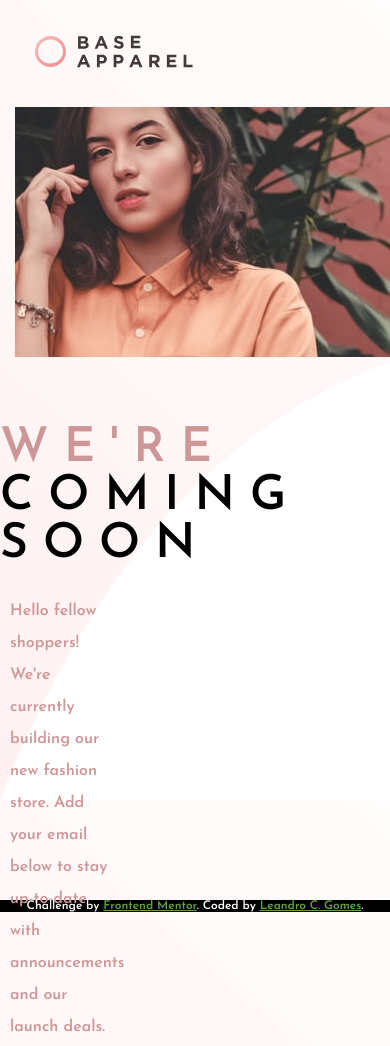
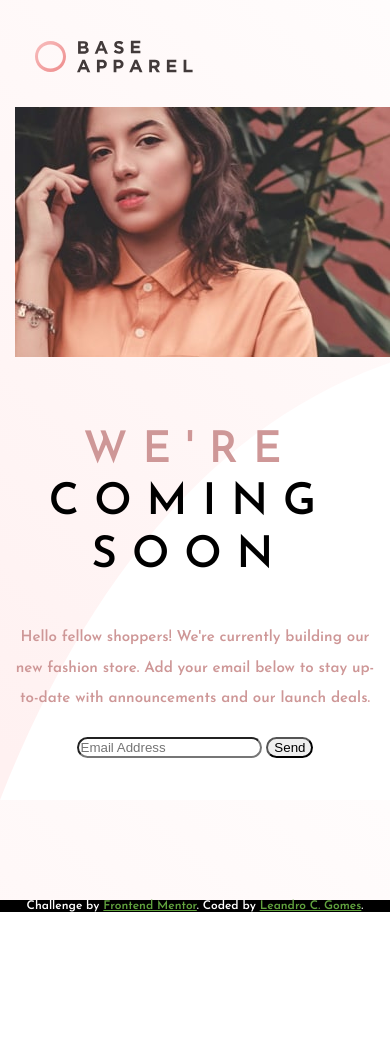
Before and after one commit to LeandroCastilhoGomes/base-apparel-coming-soon-page, a plain HTML site: page index.html in a window 390 px wide. Shown: the top 1046 px of the page. After the commit the page ends 912 px from the top, so only its background shows below. Drawn offline with Linux system fonts and the light colour scheme.

Commit message:
Ajuste na responsividade do texto

```diff
--- a/index.html
+++ b/index.html
@@ -16,7 +16,7 @@
         <div id="fotomodelo">
           <img src="images/logo.svg" alt="">
           <picture>
-            <source media="(max-width: 675px)" srcset="images/hero-mobile.jpg">
+            <source media="(max-width: 500px)" srcset="images/hero-mobile.jpg">
             <img src="images/hero-desktop.jpg" alt="foto da modelo">
           </picture>
         </div>
--- a/style.css
+++ b/style.css
@@ -22,7 +22,9 @@ div {
 }
 
 div > img {
-    margin: 35px;
+    margin-top: 40px;
+    margin-bottom: 30px;
+    margin-left: 35px;
 }
 
 div > picture {
@@ -30,23 +32,26 @@ div > picture {
     margin-bottom: 4em;
 }
 
-div.texto {
-}
-
 div.texto h1 {
     text-transform: uppercase;
-    font-size: 3em;
+    line-height: 1.2em;
+    font-size: calc(2em + 3vw);
     letter-spacing: 15px;
+    padding: 10px;
+    width: 360px;
 
 }
 
 div.texto p {
     line-height: 2em;
     margin: 10px;
+    max-width: 28em;
+    padding: 5px;
+    font-size: calc(0.7em + 1vw);
 }
 
 section {
-    max-width: 32%;
+    text-align: center;
 }
 
 .attribution {
```
Also changed, not shown: 1 other file.
